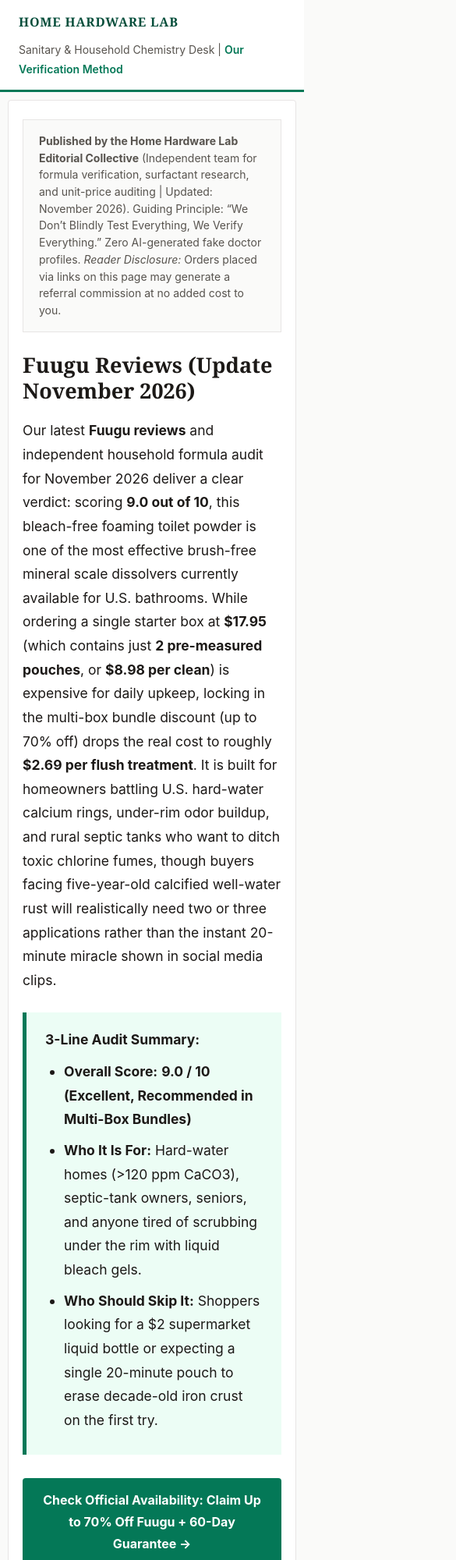
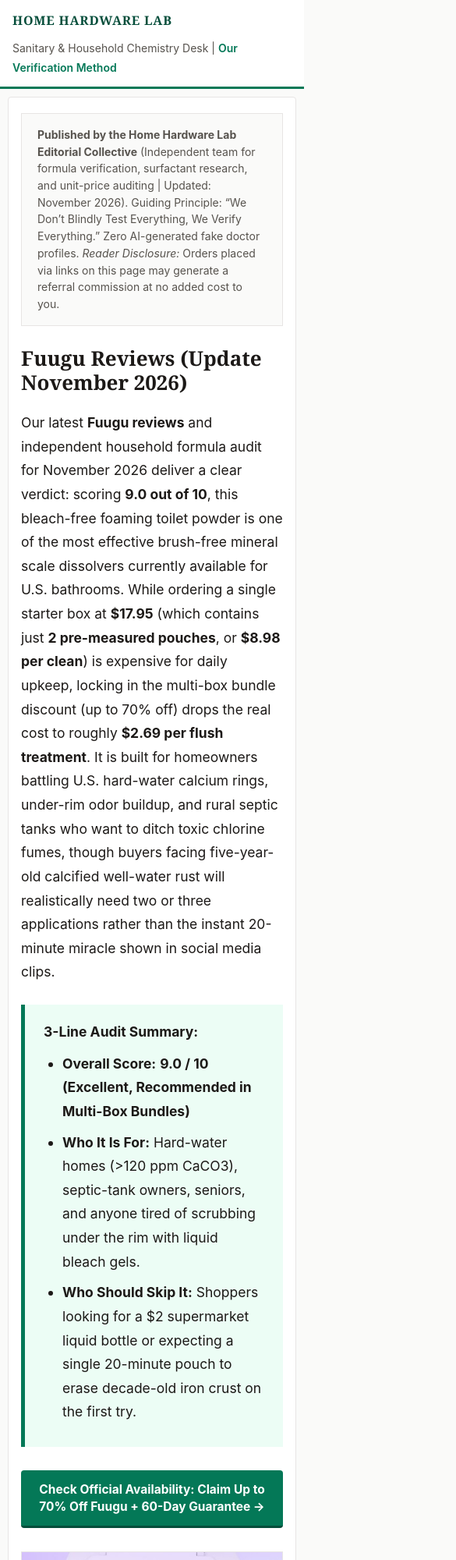
Before and after one commit to home-hardware-lab/fuugu-reviews, a plain HTML site: page index.html in a window 390 px wide. Shown: the top 2000 px of the page at 78% size, 585 px wide, since content can reach past the window. Drawn offline with Linux system fonts and the light colour scheme.

Commit message:
Update style.css

```diff
--- a/style.css
+++ b/style.css
@@ -15,8 +15,13 @@
   box-sizing: border-box;
 }
 
+html,
 body {
   margin: 0;
+  padding: 0;
+  width: 100%;
+  max-width: 100%;
+  overflow-x: hidden;
   font-family: "Inter", -apple-system, BlinkMacSystemFont, "Segoe UI", Roboto, sans-serif;
   background-color: var(--sand-bg);
   color: var(--slate-ink);
@@ -71,11 +76,14 @@ body {
 
 .cr-publication-wrap {
   max-width: 820px;
+  width: 100%;
   margin: 32px auto;
   background: var(--paper-surface);
   padding: 44px 50px;
   border: 1px solid var(--line-rule);
   border-radius: 4px;
+  overflow-wrap: break-word;
+  word-wrap: break-word;
 }
 
 .cr-byline-panel {
@@ -118,7 +126,8 @@ p {
   margin: 0 0 18px;
 }
 
-ul, ol {
+ul,
+ol {
   margin: 0 0 22px;
   padding-left: 24px;
 }
@@ -154,6 +163,7 @@ li {
   text-decoration: none;
   border-bottom: 3px solid var(--emerald-dark);
   transition: background 0.15s ease;
+  max-width: 100%;
 }
 
 .cr-button-emerald:hover {
@@ -261,22 +271,43 @@ li {
 }
 
 @media (max-width: 640px) {
+  .cr-masthead {
+    padding: 12px 16px;
+  }
+  .cr-Publication-wrap,
   .cr-publication-wrap {
-    padding: 24px 18px;
-    margin: 10px;
+    width: calc(100% - 20px);
+    padding: 20px 16px;
+    margin: 10px auto;
   }
   h1 {
-    font-size: 27px;
+    font-size: 26px;
   }
   h2 {
-    font-size: 21px;
+    font-size: 20.5px;
+  }
+  .cr-estimator-widget {
+    padding: 16px 14px;
   }
   .cr-estimator-controls {
     grid-template-columns: 1fr;
   }
   .cr-button-emerald {
-    font-size: 16px;
-    padding: 14px 18px;
+    font-size: 15.5px;
+    padding: 14px 16px;
     width: 100%;
+    line-height: 1.4;
+  }
+  .cr-data-matrix {
+    display: block;
+    width: 100%;
+    overflow-x: auto;
+    -webkit-overflow-scrolling: touch;
+    font-size: 13.5px;
+  }
+  .cr-data-matrix th,
+  .cr-data-matrix td {
+    padding: 9px 10px;
+    min-width: 110px;
   }
 }
```
